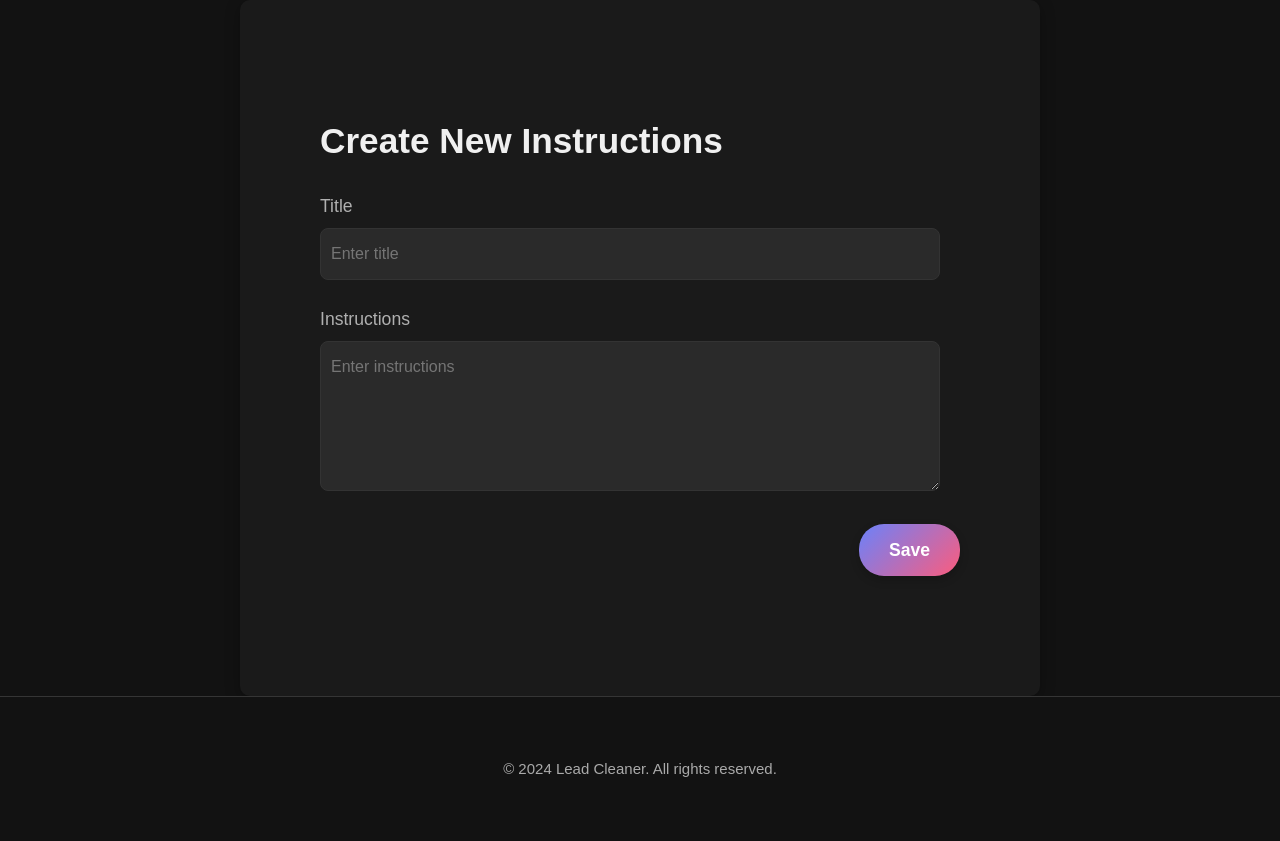
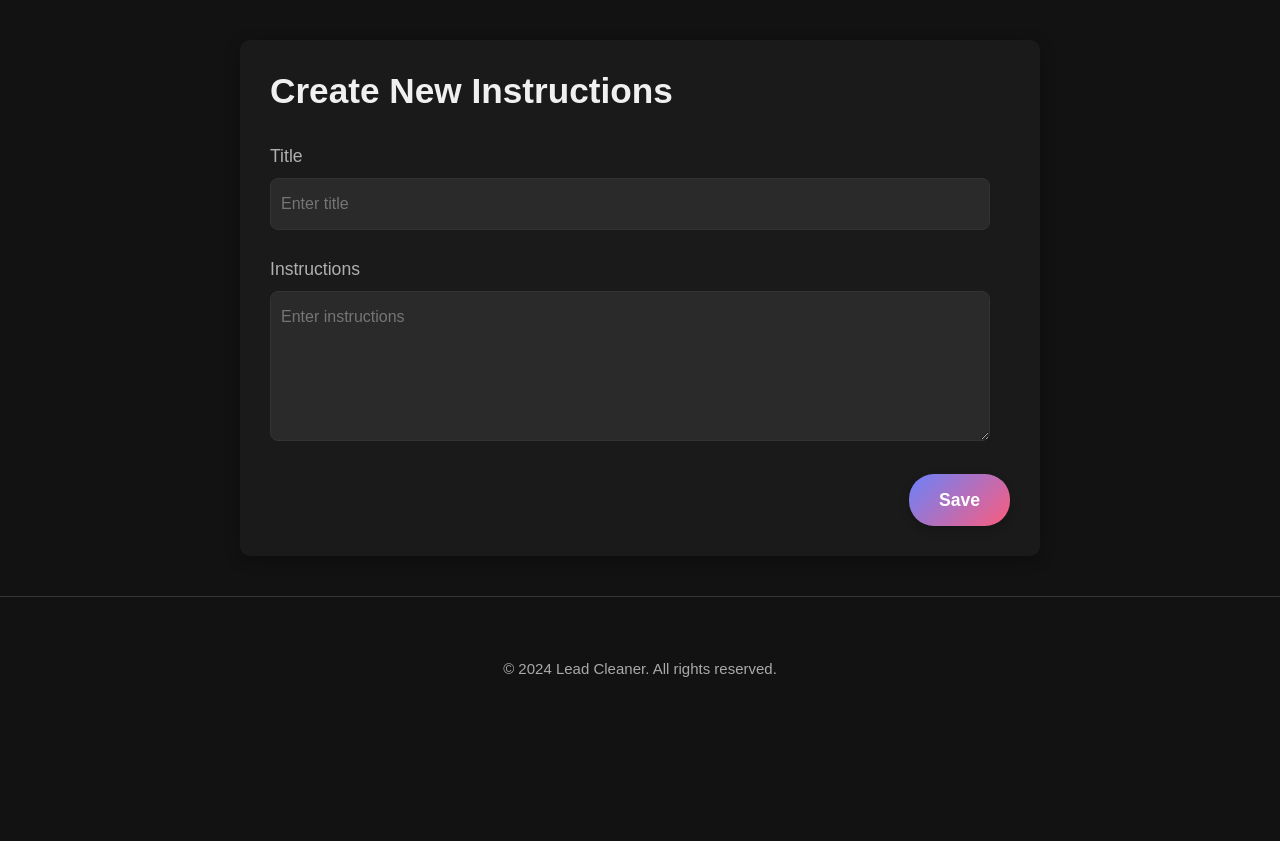
Before and after one commit to safal-dev/ai-data-cleaner, a Django app: page /create_instruction/ in a window 1280 px wide. Shown: the part 117-958 px from the top of the page. After the commit the page ends 794 px from the top, so only its background shows below. Run offline with Django 5.2, Linux system fonts and the light colour scheme; the visitor is signed in with stand-in values (Sample User, id 1).

Commit message:
fixing header of create instruction

```diff
--- a/static/css/create_instruction.css
+++ b/static/css/create_instruction.css
@@ -1,8 +1,8 @@
 /* General container for the create/edit instruction page */
 .create-instruction-wrapper {
     max-width: 800px; /* Adjust as needed for width */
-    margin: 0 auto;/* Centers the container and adds vertical spacing */
-    padding: var(--spacing-xl) var(--spacing-lg);
+    margin: 40px auto; /* Centers the container and adds vertical spacing */
+    padding: 30px;
     background-color: #1a1a1a; /* Darker background for the form container */
     border-radius: 10px; /* Slightly rounded corners for the container */
     box-shadow: 0 4px 15px rgba(0, 0, 0, 0.3); /* Subtle shadow for depth */
```
